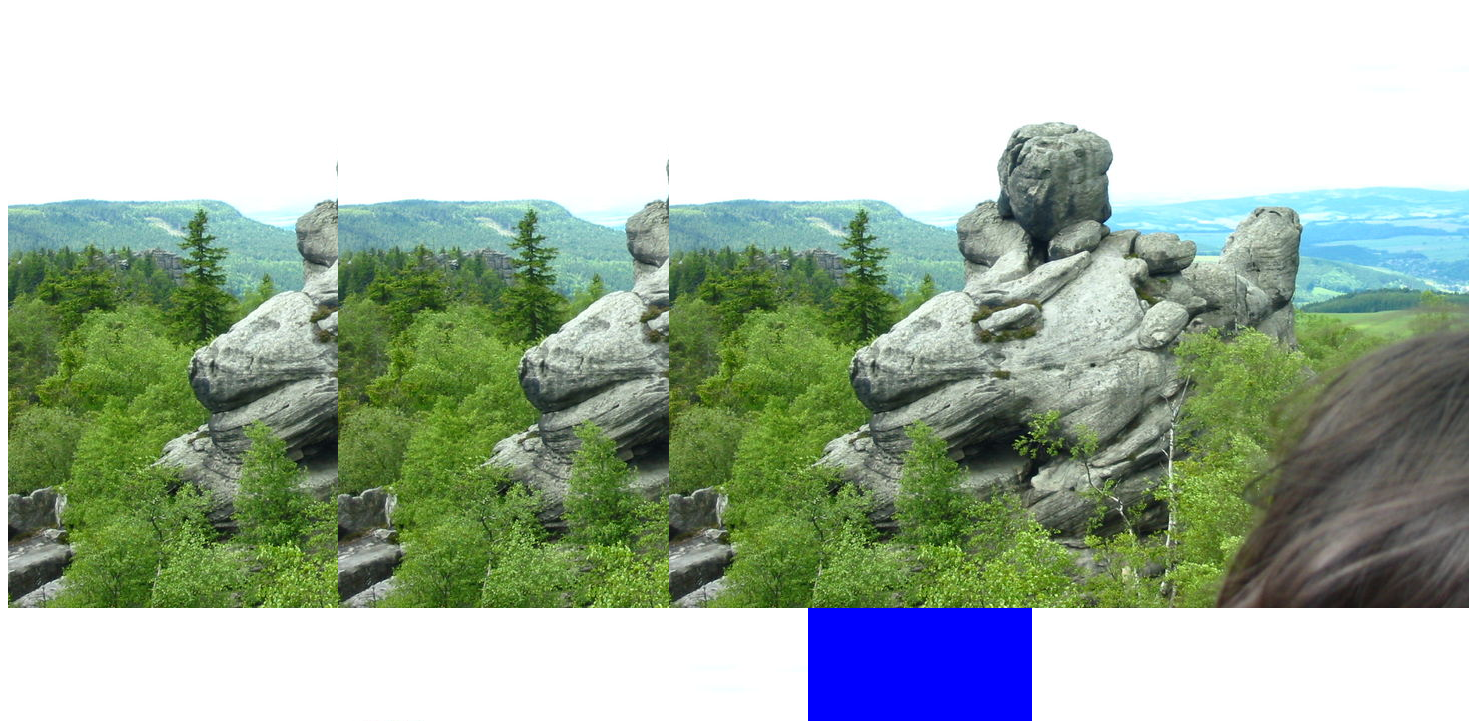
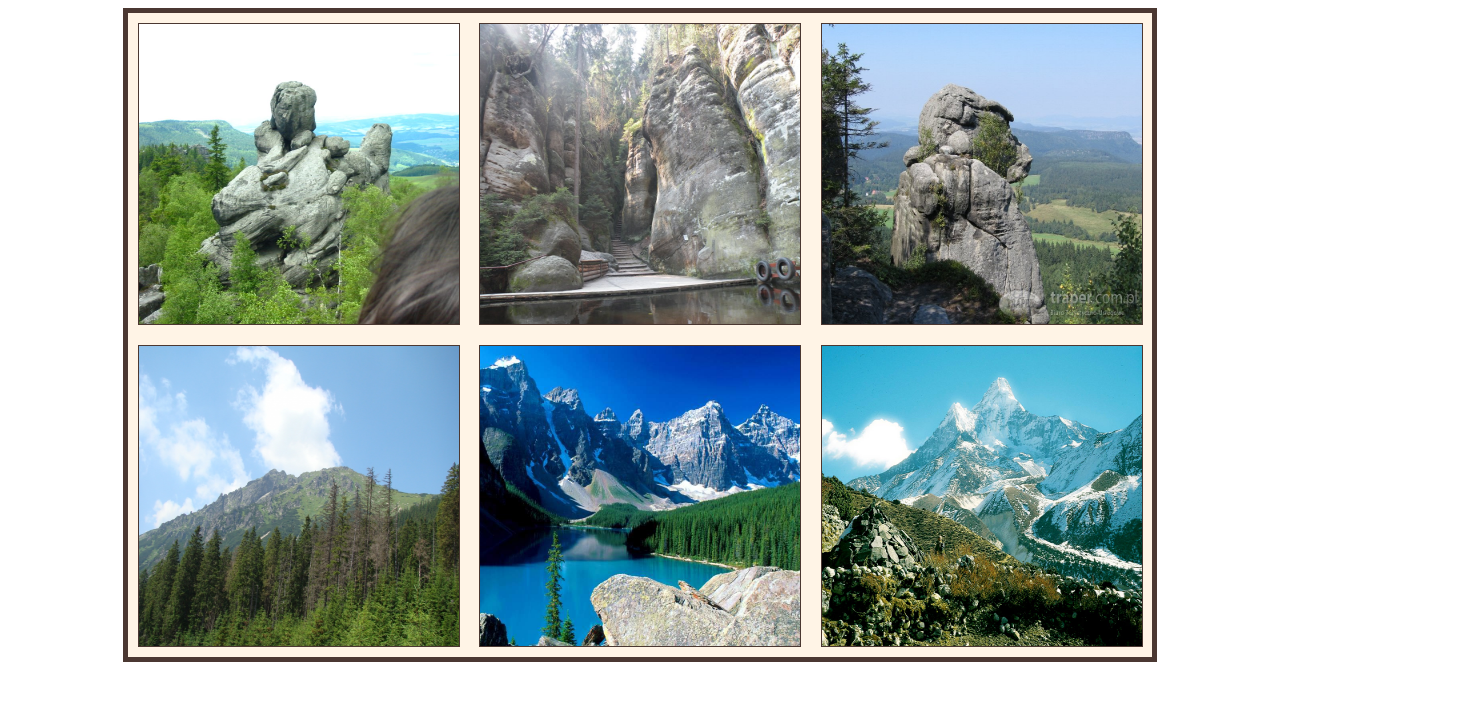
Before and after one commit to Domichan/JavaScriptTraining, a website: page gallery/gallery.html in a window 1280 px wide. Shown: the top 721 px of the page, 1469 px wide, since content can reach past the window. Drawn offline with Linux system fonts and the light colour scheme.

Commit message:
grid adding

```diff
--- a/gallery/gallery.css
+++ b/gallery/gallery.css
@@ -1,6 +1,9 @@
 .grid {
     width: 1024px;
-    background-color: blue;
+    background-color: #fff4e6;
+    border: 5px solid #4b3832;
+    margin-left: auto;
+    margin-right: auto;
 }
 
 .grid:after {
@@ -13,10 +16,14 @@
     box-sizing: border-box;
     position: relative;
     float: left;
-    width: 32.2666666667%;
+    width: 33.33%;
     display: block;
 }
 
-.content {
-    width: 100%;
+
+img {
+    width: 320px;
+    height: 300px;
+    margin: 10px;
+    border: 1px solid #4b3832;
 }
--- a/gallery/gallery.html
+++ b/gallery/gallery.html
@@ -5,18 +5,24 @@
 </head>
 <body>
 <div class="grid">
-    <div class="column"><div class="content">
+    <div class="column">
         <img src="graphics/f1.jpg"/>
-    </div> </div>
-    <div class="column"><div class="content">
-        <img src="graphics/f1.jpg"/>
-    </div> </div>
-    <div class="column"><div class="content">
-        <img src="graphics/f1.jpg"/>
-    </div> </div>
-    <div class="column"><div class="content">
-        <img src="graphics/f1.jpg"/>
-    </div> </div>
+    </div>
+    <div class="column">
+        <img src="graphics/f2.jpg"/>
+    </div>
+    <div class="column">
+        <img src="graphics/f3.jpg"/>
+    </div>
+    <div class="column">
+        <img src="graphics/f4.jpg"/>
+    </div>
+    <div class="column">
+        <img src="graphics/f5.jpg"/>
+    </div>
+    <div class="column">
+        <img src="graphics/f6.jpg"/>
+    </div>
 </div>
 </body>
 </html>
```
